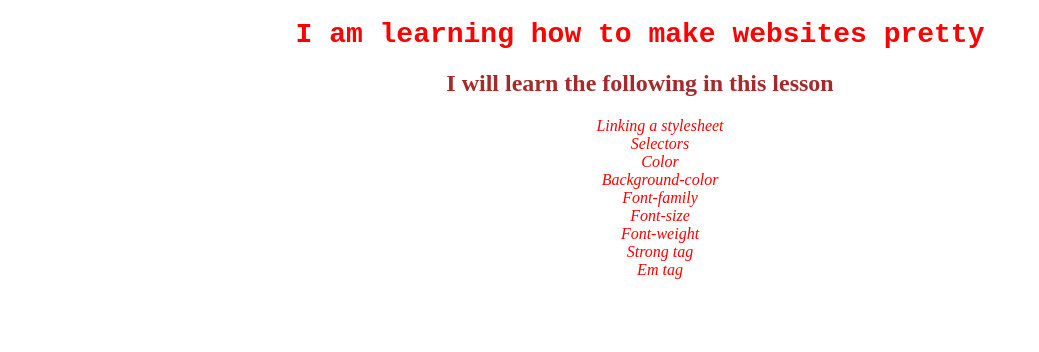
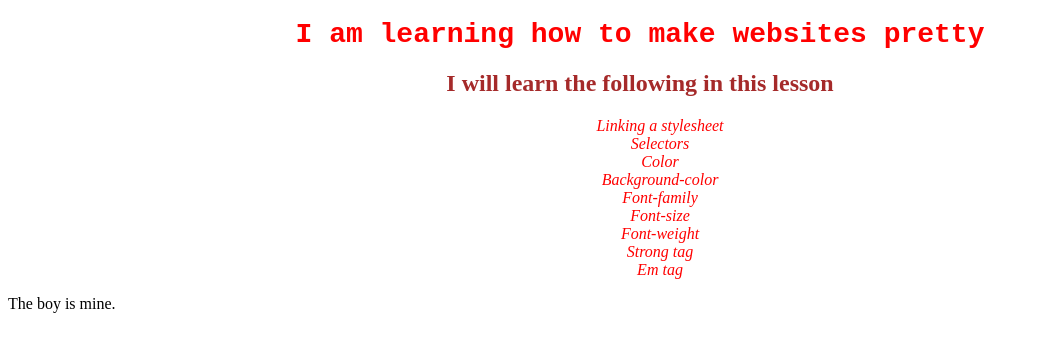
Before and after one commit to ndurivin/Moringa-Projects, a plain HTML site: page index.html in a window 1280 px wide. Shown: the whole page, without its empty margins (0-1039 px from the left). Drawn offline with Linux system fonts and the light colour scheme.

Commit message:
first commit

```diff
--- a/index.html
+++ b/index.html
@@ -18,5 +18,6 @@
             <li>Strong tag</li>
             <li>Em tag</li>
         </ul>
+        <p>The boy is mine.</p>
     </body>
 </html>
--- a/style.css
+++ b/style.css
@@ -20,3 +20,6 @@ h1 {
     font-style: italic;
     text-align: center;
   }
+  p{
+      font-style: normal;
+  }
```
